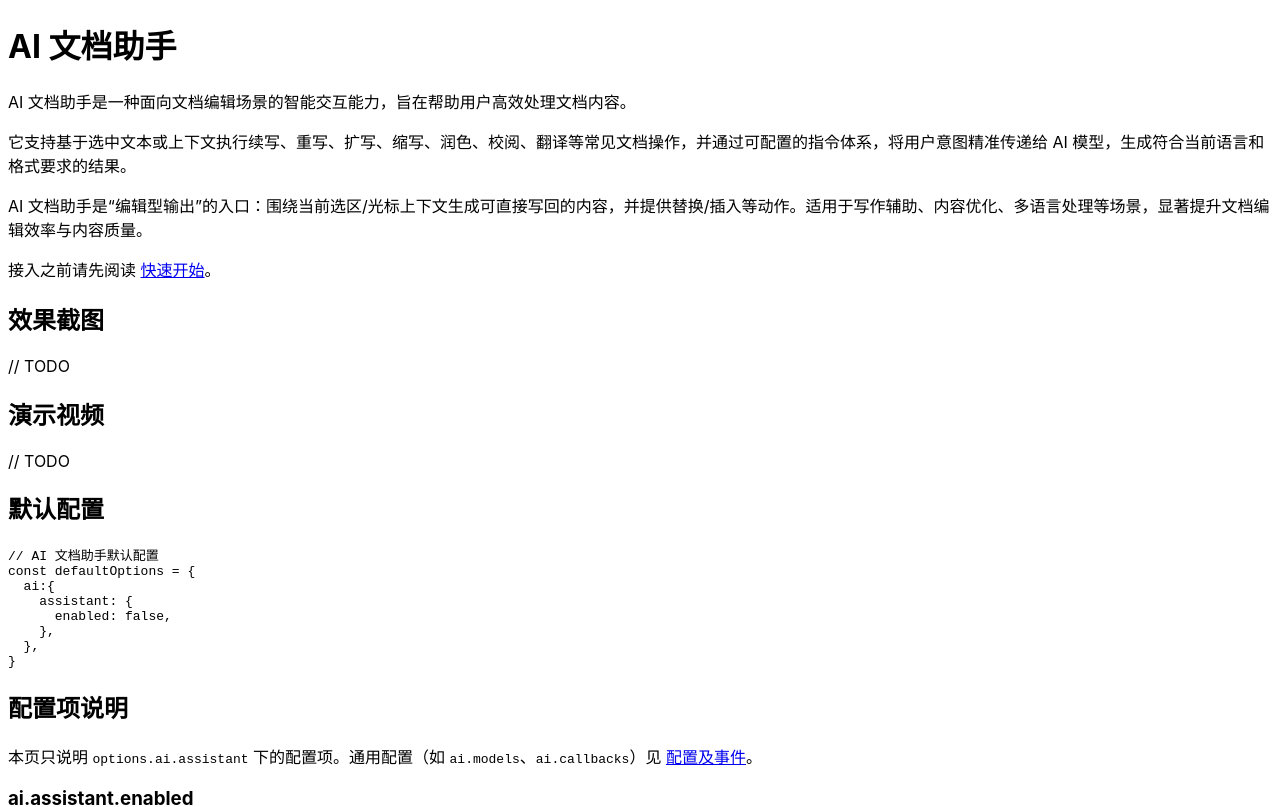
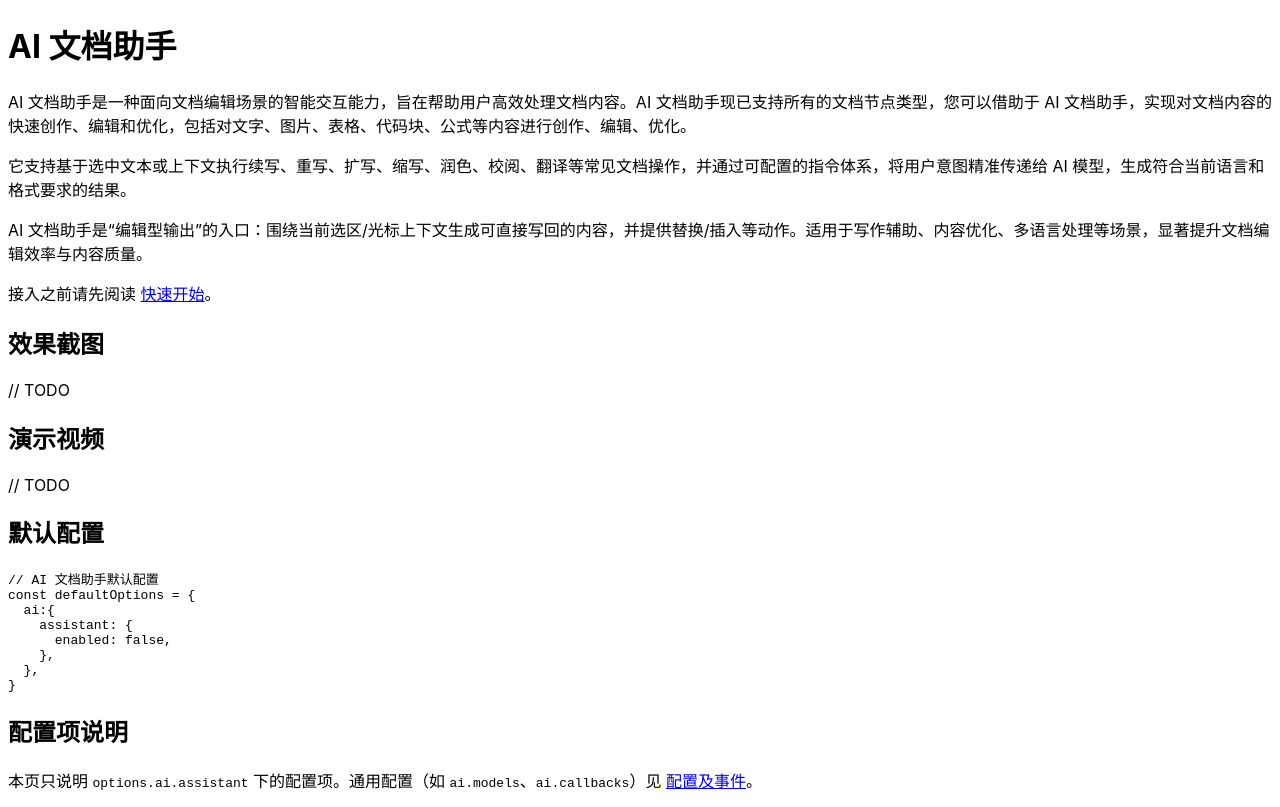
Before and after one commit to umodoc/docs, a Next.js app: page /cn/docs/next/ai/assistant in a window 1280 px wide. Shown: the top 807 px of the page. Built offline with nearby package versions, Linux system fonts and the light colour scheme.

Commit message:
完善文档

```diff
--- a/pages/cn/docs/next/ai/assistant.mdx
+++ b/pages/cn/docs/next/ai/assistant.mdx
@@ -6,7 +6,7 @@ description: Umo Editor 是一个基于 Vue3 和 Tiptap3 的本土化开源文
 
 # AI 文档助手
 
-AI 文档助手是一种面向文档编辑场景的智能交互能力，旨在帮助用户高效处理文档内容。
+AI 文档助手是一种面向文档编辑场景的智能交互能力，旨在帮助用户高效处理文档内容。AI 文档助手现已支持所有的文档节点类型，您可以借助于 AI 文档助手，实现对文档内容的快速创作、编辑和优化，包括对文字、图片、表格、代码块、公式等内容进行创作、编辑、优化。
 
 它支持基于选中文本或上下文执行续写、重写、扩写、缩写、润色、校阅、翻译等常见文档操作，并通过可配置的指令体系，将用户意图精准传递给 AI 模型，生成符合当前语言和格式要求的结果。
 
--- a/pages/cn/docs/next/ai/chat.mdx
+++ b/pages/cn/docs/next/ai/chat.mdx
@@ -7,6 +7,8 @@ description: Umo Editor 是一个基于 Vue3 和 Tiptap3 的本土化开源文
 # AI 聊天助手
 
 AI 聊天助手是一种面向文档编辑的智能交互工具，允许用户在编辑过程中与 AI 实时对话。它可以理解选中的文本或上下文内容，提供续写、重写、润色、翻译等智能建议，支持多轮对话、历史记录管理和文件上传，帮助用户高效完成文档创作与优化。
+
+AI 聊天助手现已支持所有的文档节点类型，您可以借助于 AI 聊天助手，实现对文档内容的快速创作、编辑和优化，包括对文字、图片、表格、代码块、公式等内容进行创作、编辑、优化。
 
 它的特点通常包括：
 
```
